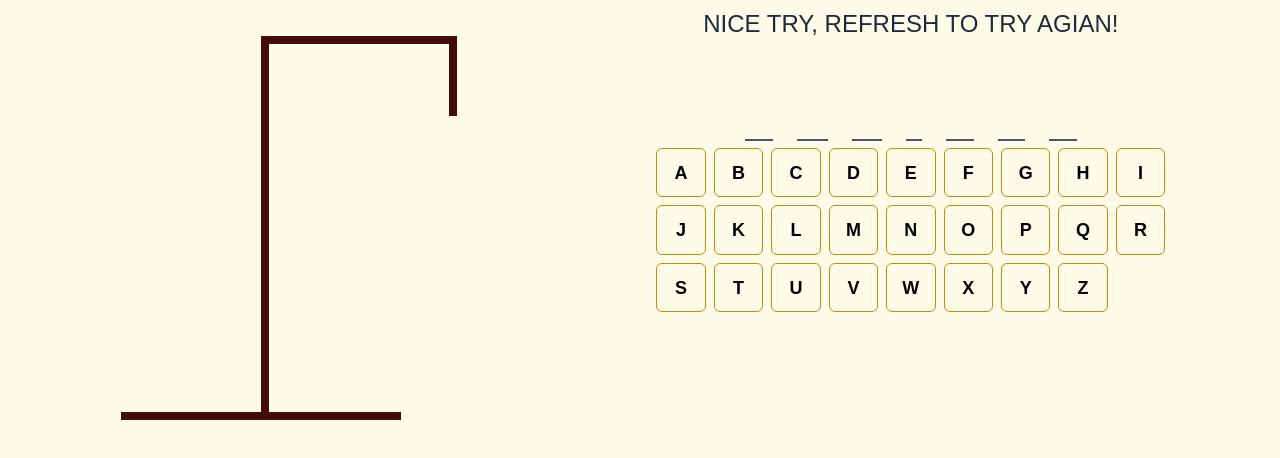
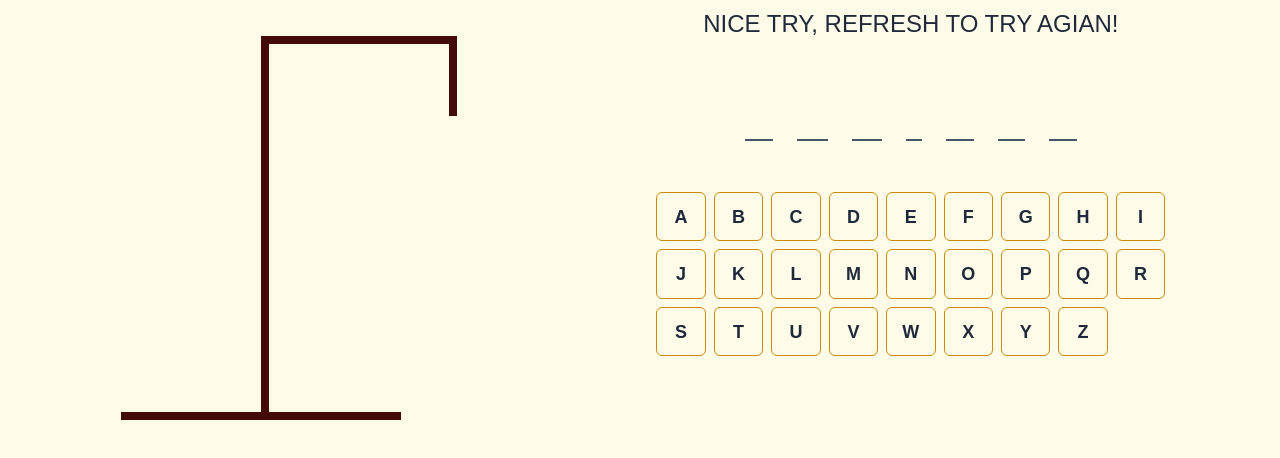
Before and after one commit to masoumehmohebbi/typescript-react-hangman, a React (Vite) app: page / in a window 1280 px wide. Shown: the top 458 px of the page. Built offline with nearby package versions, Linux system fonts and the light colour scheme; a web font is replaced by a local one.

Commit message:
Added type-KeyboardProps: Keyboard.tsx

```diff
--- a/src/componenets/Keyboard.tsx
+++ b/src/componenets/Keyboard.tsx
@@ -1,4 +1,3 @@
-import { useState } from "react";
 
 const KEYS = [
   "a",
@@ -28,29 +27,39 @@ const KEYS = [
   "y",
   "z",
 ]
+ type KeyboardProps = {
+  setGuessedLetters:string[]
+  activeKey:string[]
+  UnactiveKey:string[]
+ }
+function Keyboard({setGuessedLetters,activeKey,UnactiveKey}:KeyboardProps) {
 
-function Keyboard({setGuessedLetters}) {
- const [isDisabled, setIsDisabled] = useState<boolean>(false);
-
-  const handleClick=(key,e)=>{
+  const handleClick=(key:string, e:React.MouseEvent<HTMLButtonElement>)=>{
     setGuessedLetters((prev)=>[...prev,key])
     e.currentTarget.disabled = true;
-    setIsDisabled((is)=>!is)
+    // e.currentTarget.style.color="gray"
+
   }
   return (
-    <div className="grid grid-cols-9 w-[70%] mx-auto">
-      {KEYS.map((key)=>(
-        <button
+
+<div className="grid grid-cols-9 w-[70%] mx-auto mt-11">
+  {KEYS.map((key)=>{
+      const isActive = activeKey.includes(key)
+      const unActive = UnactiveKey.includes(key)
+
+
+  return  <button
     // disabled={isDisabled}
     onClick={(e)=>handleClick(key,e)}
-        className={`
-        ${isDisabled && "text-gray-400"}
-        col-span-1 rounded-md font-bold teact-slate-800 aspect-square border m-1 border-yellow-600 text-lg capitalize`}
+    className={` ${isActive && "!text-green-500 opacity-60"}
+    ${unActive && "!text-red-500 opacity-60"}
+    col-span-1 rounded-md font-bold text-slate-800 aspect-square border m-1 border-yellow-600 text-lg capitalize`}
     key={key}>
       {key}
       </button>
-      ))}
+})}
 </div>
+
   )
 }
 
```
Lines whose indentation alone changed are shown as unchanged.
